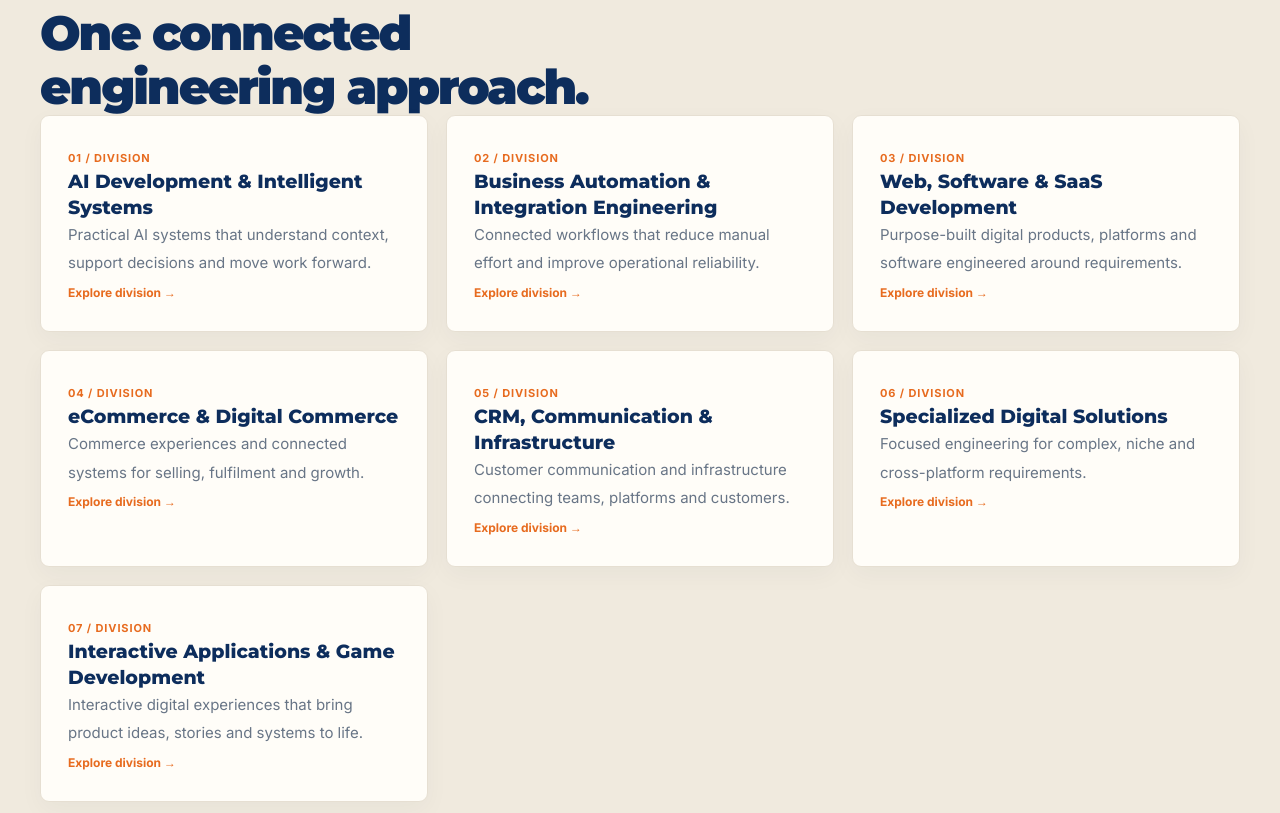
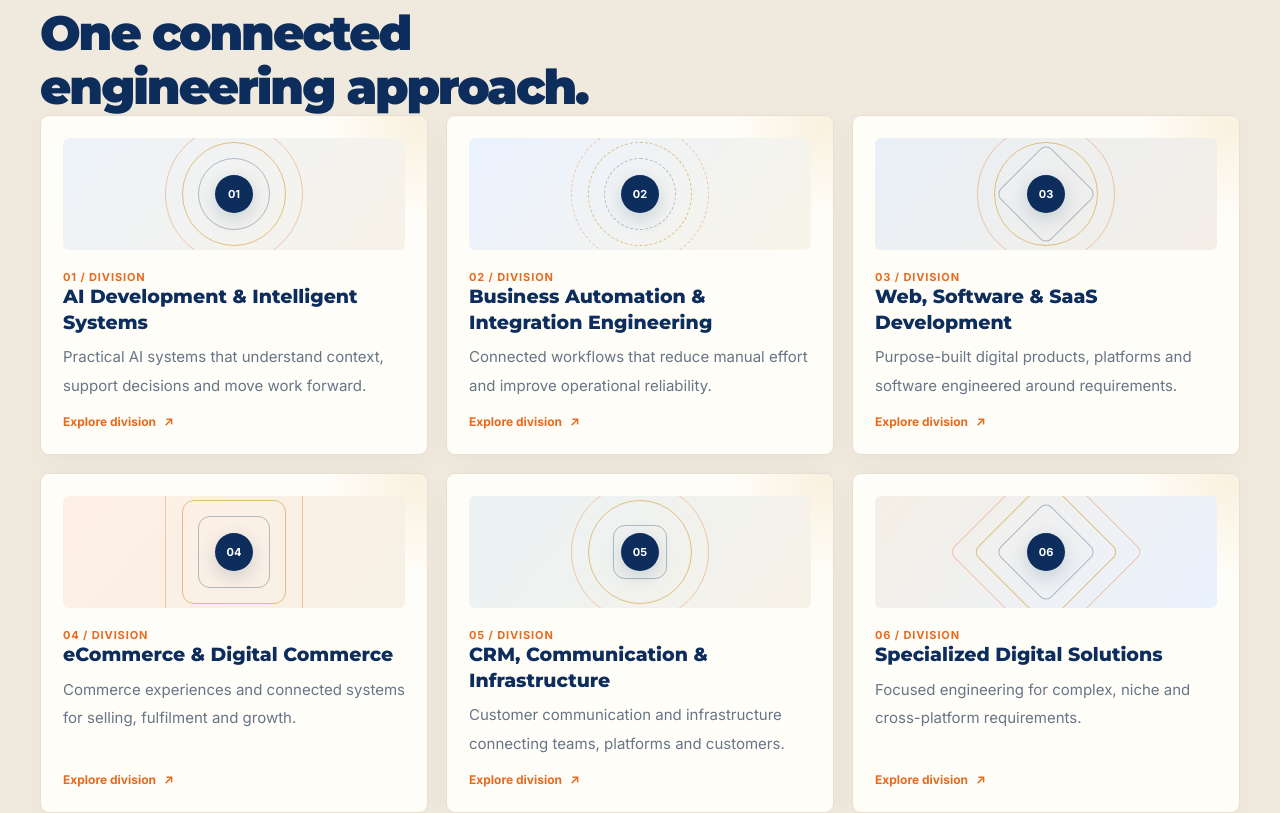
Before and after one commit to tylerbryant727/sparkforge-website, a Next.js app: page / in a window 1280 px wide. Shown: the part 1662-2475 px from the top of the page. Built offline with nearby package versions, Linux system fonts and the light colour scheme.

Commit message:
Add distinctive visual identities to engineering service cards

```diff
--- a/src/app/globals.css
+++ b/src/app/globals.css
@@ -85,3 +85,35 @@ input:focus-visible,select:focus-visible,textarea:focus-visible,button:focus-vis
 .hero-copy .display span{background:linear-gradient(100deg,var(--orange),#bd842e);background-clip:text;-webkit-background-clip:text;color:transparent!important}
 @media(max-width:760px){.hero-visual{min-height:350px}.hero-float{font-size:8px;padding:7px 9px}.hero-visual-caption{top:0;left:0}}
 @media(prefers-reduced-motion:reduce){.hero-float{animation:none}.hero-visual>img,.hero-visual-orbit,.hero-visual-glow{transform:none!important;transition:none}}
+
+/* Distinct visual signatures for the seven engineering divisions */
+.service-card-grid{align-items:stretch}
+.service-card{position:relative;overflow:hidden;isolation:isolate;min-height:300px;padding:22px;display:flex;flex-direction:column;align-items:flex-start}
+.service-card:before{content:"";position:absolute;z-index:-1;width:190px;height:190px;right:-85px;top:-85px;border-radius:50%;background:radial-gradient(circle,#d4a74222,transparent 68%);transition:transform .6s}
+.service-card:hover:before{transform:scale(1.7)}
+.service-visual{position:relative;display:grid;place-items:center;width:100%;height:112px;margin-bottom:20px;overflow:hidden;border-radius:6px;background:linear-gradient(130deg,#edf3f9,#f7f2e8)}
+.service-visual i{position:absolute;display:block;border:1px solid #173b6650;border-radius:50%;width:72px;height:72px;transition:transform .5s,border-color .5s}
+.service-visual i:nth-child(2){width:104px;height:104px;border-color:#d4a742aa}
+.service-visual i:nth-child(3){width:138px;height:138px;border-color:#e76b1f55}
+.service-visual b{position:relative;z-index:1;display:grid;place-items:center;width:38px;height:38px;border-radius:50%;background:var(--navy);color:white;font:800 11px var(--font-body);box-shadow:0 6px 18px #173b6630}
+.service-card:hover .service-visual i:nth-child(1){transform:scale(1.35) rotate(25deg)}
+.service-card:hover .service-visual i:nth-child(2){transform:scale(.88) rotate(-25deg)}
+.service-card:hover .service-visual i:nth-child(3){transform:scale(1.08)}
+.service-card-1 .service-visual{background:linear-gradient(130deg,#eaf2ff,#f8f4e8)}
+.service-card-1 .service-visual i{border-style:dashed}
+.service-card-2 .service-visual{background:linear-gradient(130deg,#e9f0f7,#f3eee6)}
+.service-card-2 .service-visual i:nth-child(1){border-radius:8px;transform:rotate(45deg)}
+.service-card-3 .service-visual{background:linear-gradient(130deg,#fff0e6,#f6f0e5)}
+.service-card-3 .service-visual i{border-radius:12px}
+.service-card-4 .service-visual{background:linear-gradient(130deg,#eaf2f5,#f7f2e8)}
+.service-card-4 .service-visual i:nth-child(1){width:54px;height:54px;border-radius:12px}
+.service-card-5 .service-visual{background:linear-gradient(130deg,#f4efe5,#eaf2ff)}
+.service-card-5 .service-visual i{transform:rotate(45deg);border-radius:8px}
+.service-card-6 .service-visual{background:linear-gradient(130deg,#f0eafa,#f8f1e7)}
+.service-card-6 .service-visual i{border-radius:18px 50% 18px 50%}
+.service-card h3{margin:0 0 8px}
+.service-card p{flex:1}
+.service-card-link{display:flex;align-items:center;gap:8px;color:var(--orange);font-size:12px;font-weight:850;margin-top:12px}
+.service-card-link span{transition:transform .25s}
+.service-card:hover .service-card-link span{transform:translate(3px,-3px)}
+@media(prefers-reduced-motion:reduce){.service-visual i,.service-card:before,.service-card-link span{transition:none}}
```
Also changed, not shown: src/app/page.tsx (+1 -1 lines).
